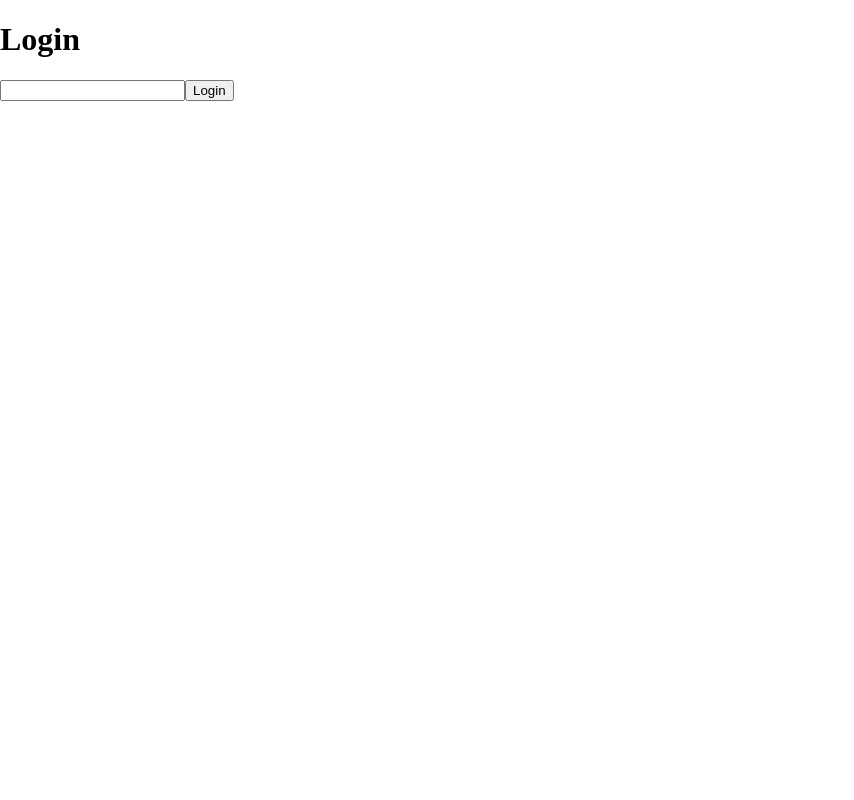
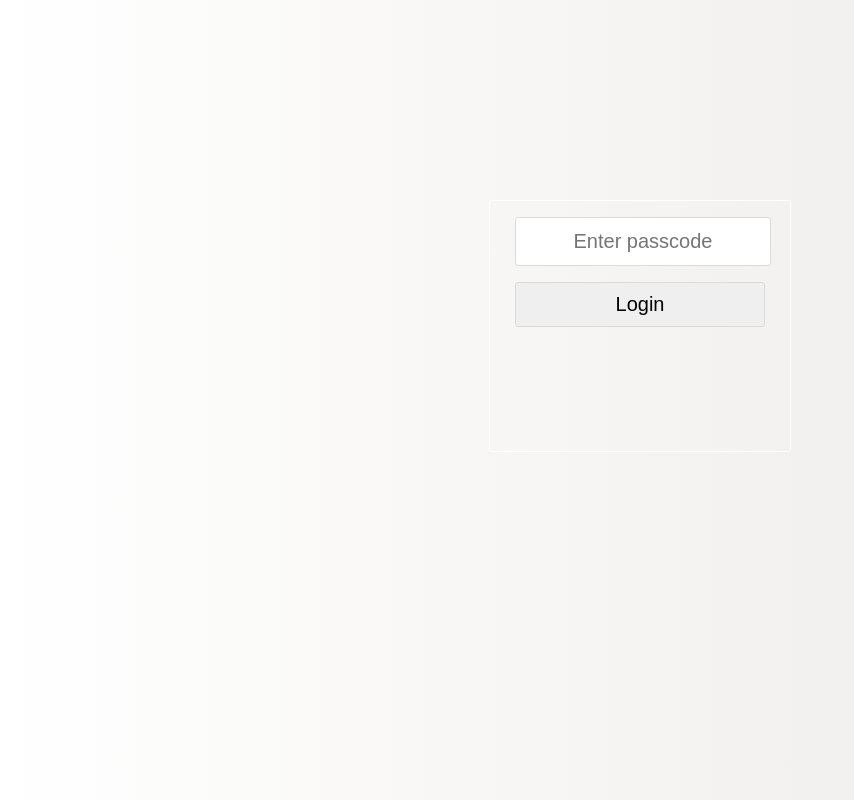
Before and after one commit to randriana/webinvitation, an Angular app: page /login in a window 1280 px wide. Shown: the whole page, without its empty margins (0-854 px from the left). Built offline with nearby package versions, Linux system fonts and the light colour scheme.

Commit message:
login styling

```diff
--- a/src/app/invitation-view/invitation-view.component.css
+++ b/src/app/invitation-view/invitation-view.component.css
@@ -15,7 +15,7 @@
   -ms-flex-pack: justify;
   justify-content: space-between;
   padding: 3.5vh 5vh 0;
-  font-size: 1.3vh;
+  font-size: 1.4vh;
   /* 12px */
   font-family: Cochin;
   font-weight: 100;
@@ -39,7 +39,7 @@ main {
   -webkit-box-shadow: 0px 0px 10px #979797;
   box-shadow: 0px 0px 10px #979797;
   background-color: #fff;
-  max-width: 63vh;
+  max-width: 66vh;
   min-height: 100%;
   display: block;
   margin: 0 auto; }
@@ -87,9 +87,7 @@ main {
     height: 47vh; }
 
 .envelope__frontside {
-  max-width: 650px;
   height: 100%; }
 
 .envelope__backside {
-  max-width: 635px;
   height: 100%; }
--- a/src/app/login/login.component.css
+++ b/src/app/login/login.component.css
@@ -6,4 +6,35 @@
   height: 100%;
   width: 100%;
   z-index: 99;
-  background-color: white; }
+  background: #ECE9E6;
+  background: -webkit-gradient(linear, left top, right top, from(#FFFFFF), to(#ECE9E6));
+  background: linear-gradient(to right, #FFFFFF, #ECE9E6); }
+
+input:focus {
+  outline: none; }
+
+button, input {
+  width: 100%;
+  height: 45px;
+  font-size: 20px;
+  text-align: center;
+  border-radius: 3px;
+  border: 1px solid #dadada; }
+
+.form {
+  display: block;
+  margin: 0 auto;
+  width: 300px;
+  height: 250px;
+  border: 1.5px solid white;
+  position: relative;
+  top: 25vh;
+  border-radius: 3px; }
+  .form__content {
+    display: block;
+    width: 250px;
+    margin: 0 auto; }
+
+.error-code {
+  font-size: 20px;
+  color: #ff8e8e; }
--- a/src/app/login/login.component.html
+++ b/src/app/login/login.component.html
@@ -1,6 +1,9 @@
 <div class="login-container">
-  <h1>Login</h1>
-    <input type="text" [(ngModel)]="passcode">
-    <button (click)="login()">Login</button>
-    <p>{{error}}</p>
+  <form class="form" (ngSubmit)="login()" #loginForm="ngForm">
+    <div class="form__content">
+        <p><input type="text" placeholder="Enter passcode" [(ngModel)]="passcode" name="passcode"></p>
+        <button type="submit">Login</button>
+        <p class="error-code">{{error}}</p>
+    </div>
+  </form>
 </div>
--- a/src/app/login/login.component.scss
+++ b/src/app/login/login.component.scss
@@ -1,3 +1,22 @@
+@mixin piglet {
+    background: #ee9ca7;
+    background: -webkit-linear-gradient(to right, #ffdde1, #ee9ca7);
+    background: linear-gradient(to right, #ffdde1, #ee9ca7);
+}
+
+@mixin blue{
+    background: #304352;
+    background: -webkit-linear-gradient(to left, #d7d2cc, #304352);
+    background: linear-gradient(to left, #d7d2cc, #304352);
+}
+
+@mixin clouds {
+    background: #ECE9E6;
+    background: -webkit-linear-gradient(to right, #FFFFFF, #ECE9E6);
+    background: linear-gradient(to right, #FFFFFF, #ECE9E6);
+}
+
+
 .login-container {
     display: block;
     position: fixed;
@@ -6,5 +25,45 @@
     height: 100%;
     width: 100%;
     z-index: 99;
-    background-color: white;
+    @include clouds;
+
+
 }
+
+input {
+    &:focus {
+        outline: none;
+    }
+}
+
+button, input {
+    width: 100%;
+    height: 45px;
+    font-size: 20px;
+    text-align: center;
+    border-radius: 3px;
+    border: 1px solid rgb(218, 218, 218);
+}
+
+
+.form {
+    display: block;
+    margin: 0 auto ;
+    width: 300px;
+    height: 250px;
+    border: 1.5px solid rgb(255, 255, 255);
+    position: relative;
+    top: 25vh;
+    border-radius: 3px;
+
+    &__content {
+        display: block;
+        width: 250px;
+        margin: 0 auto;
+    }
+}
+
+.error-code {
+    font-size: 20px;
+    color: rgb(255, 142, 142);
+}
```
Also changed, not shown: src/app/invitation-view/invitation-view.component.scss (+4 -4 lines).
